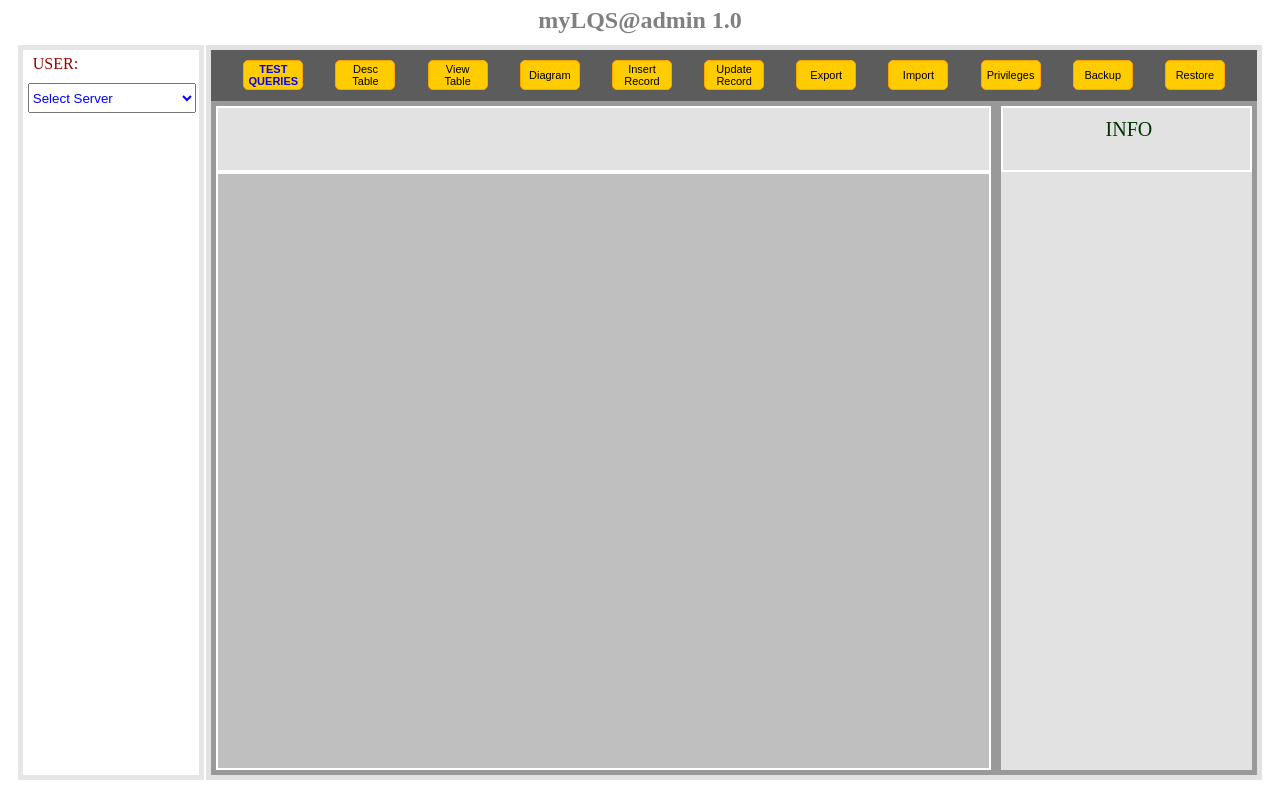
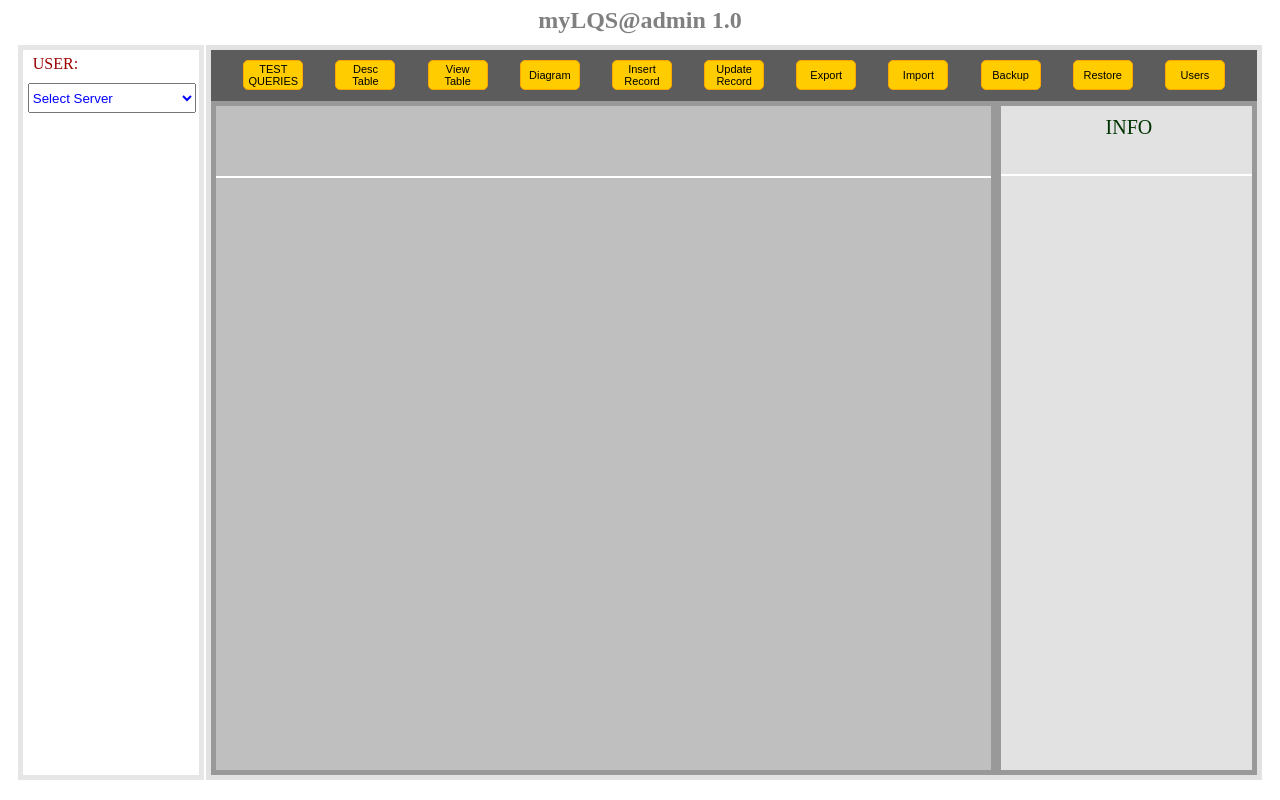
Before and after one commit to iggProjects/mySQLshell, a PHP site: page /index_myLQSadmin.php in a window 1280 px wide. Run offline with PHP 8.4, Linux system fonts and the light colour scheme.

Commit message:
commit "update css"

```diff
--- a/BITAKORA/BITAKORA-20220805.txt
+++ b/BITAKORA/BITAKORA-20220805.txt
@@ -7,7 +7,7 @@ IÑAKI - DARREN ( pendiente para version 1.0 )
 
 ********************************************************************
 
-IÑAKI - PENDIENTE AL 07-08-2022
+IÑAKI - PENDIENTE AL 09-08-2022
 
 - README
 
@@ -20,6 +20,8 @@ IÑAKI - PENDIENTE AL 07-08-2022
 
 - show databases in tag 'display_right_aside' when host is selected
   (left aside only show DB's with tables)
+
+- CSS case overflow in #display-result
 
 - Permitir abrir make query apenas se selecciones el host
   - esto permitiría al root, o al administrador actuar sobre el servidor, sea para crear nuevas DB
--- a/assets/css/myLQSadmin.css
+++ b/assets/css/myLQSadmin.css
@@ -9,15 +9,21 @@
   padding: 0;
   outline: 0;
   box-sizing: border-box;
+}
 
-    /*  https://ed.team/blog/personaliza-el-scroll-de-tu-web-solo-con-css */
-    /* Works on Firefox
+/*
+
+SCROLL BAR STYLES
+
+https://ed.team/blog/personaliza-el-scroll-de-tu-web-solo-con-css
+
+  Works on Firefox
   scrollbar-width: thin;
   scrollbar-color: blue rgb(145, 145, 145);
-    */
-  }
 
-  /* Works on Chrome, Edge, and Safari
+
+Works on Chrome, Edge, and Safari
+
   *::-webkit-scrollbar {
     width: 12px;
   }
@@ -32,11 +38,6 @@
     border: 2px solid rgb(145, 145, 145);
   }
 
-  */
-
-
-
-    /*
 
 https://codepen.io/Jopzik/pen/xaWzMB/
 
@@ -72,8 +73,6 @@
   }
   */
 
-
-
 .my-scroll-bar::-webkit-scrollbar {
   width: 5px;
   height:5px;
@@ -82,7 +81,6 @@
   background: rgb(62, 159, 251);
   /* border-radius: 10px; */
 }
-
 
 .div-DB-view { width:98%; height:100vh; overflow-y: scroll; margin:auto; margin-top:0px; padding:5px; /*border:5px solid #e2e2e2;*/ }
 
@@ -119,15 +117,15 @@
 
 /* .div-DB-view .div-der .der-console { width:98%; min-height: 85%; margin-top:0px;  } */
 
-  .div-DB-view .DB-info .div-der .der-console #display_result { width:75%; height:100%; overflow:scroll; margin-top:0px; padding-top:0px; text-align:center; border:5px solid #999999; background-color: #e6f2ff; }
+.div-DB-view .DB-info .div-der .der-console #display_result { width:75%; height:100%; overflow:scroll; margin-top:0px; padding-top:0px; text-align:center; border:5px solid #999999; background-color: #bfbfbf; }
 
-  .div-DB-view .DB-info .div-der .der-console #display_result .display-result-nav { width: 100%; height:10%; margin:auto; border:2px solid white; background-color: #e2e2e2; }
+.div-DB-view .DB-info .div-der .der-console #display_result .display-result-nav { width: 100%; height:10%; margin:auto; border-bottom:1px solid white; background-color: #bfbfbf; }
 
 .div-DB-view .DB-info .div-der .der-console #display_result #display-sql-query { font-size: 10px; color: #990000}
 
 .div-DB-view .DB-info .div-der .der-console #display_result .display-result-nav #display-result-nav-title { margin:0px; margin-top:5px; color:#003300; font-size: 15px;}
 
-  .div-DB-view .DB-info .div-der .der-console #display_result #display_sql_result { width:100%; height: 90%; margin:auto; padding-top:10px; text-align: center; border:2px solid white; background-color: #bfbfbf;}
+.div-DB-view .DB-info .div-der .der-console #display_result #display_sql_result { width:100%; height: 89%; margin:auto; padding-top:10px; text-align: center; border-top:1px solid white; background-color: #bfbfbf;}
 
 .div-DB-view .DB-info .div-der .der-console #display_result #display_sql_result table {  margin-right: auto; margin-left:auto; margin-top:10px; border:1px solid gray;}
 
@@ -155,11 +153,11 @@
 
 .div-DB-view .DB-info .div-der .der-console #right_aside { width:25%; height:100%; overflow:scroll; margin-top:0px; padding-top:0px; font-size:11px; color:blue; border:5px solid #999999; background-color: #e2e2e2;}
 
-  .div-DB-view .DB-info .div-der .der-console #right_aside .display_right_aside-comment { height:10%; border: 2px solid white ; }
+.div-DB-view .DB-info .div-der .der-console #right_aside .display_right_aside-comment { height:9%; border-bottom: 1px solid white; }
 
 .div-DB-view .DB-info .div-der .der-console #right_aside .display_right_aside-comment #p-comment { margin-top:10px;  color:#003300; font-size: 20px; text-align:center; }
 
-  .div-DB-view .DB-info .div-der .der-console #right_aside #display_right_aside { width:100%; margin-top:10px; font-size:10px; }
+.div-DB-view .DB-info .div-der .der-console #right_aside #display_right_aside { width:100%; margin-top:0px; font-size:10px; border-top: 1px solid white;}
 
 .div-DB-view .DB-info .div-der .der-console #right_aside #display_right_aside table {  font-size:12px; margin-right: auto; margin-left:auto; margin-top:0px; border:1px solid gray;}
 
@@ -168,6 +166,7 @@
 .nav-btn:hover{
   background-color: #80bfff;
   border:1px solid #80bfff;
+  width: 70px;
   height: 50px;
   font-size: 14px;
   color:white;
--- a/index_myLQSadmin.php
+++ b/index_myLQSadmin.php
@@ -69,18 +69,17 @@ echo "
             echo "<div class='div-der disp-row-center'>";
 
                     echo "<div class='nav-btns disp-col-center'>";
-                        echo "<button id='btn-sql' class='nav-btn showBtn' style='color:blue;'><b>TEST<br>QUERIES</b></button>";
+                        echo "<button id='btn-sql' class='nav-btn showBtn'>TEST<br>QUERIES</button>";
                         echo "<button id='btn-desc' class='nav-btn showBtn'>Desc<br>Table</button>";
                         echo "<button id='btn-view' class='nav-btn showBtn'>View<br>Table</button>";
                         echo "<button id='btn-diagram' class='nav-btn showBtn'>Diagram</button>";
-                        // echo "<button id='btn-diagram' class='nav-btn showBtn' onclick='table_diagram()'>Diagram</button>";
                         echo "<button id='btn-insert' class='nav-btn showBtn'>Insert<br>Record</button>";
                         echo "<button id='btn-update' class='nav-btn showBtn'>Update<br>Record</button>";
                         echo "<button id='btn-export' class='nav-btn showBtn'>Export</button>";
                         echo "<button id='btn-import' class='nav-btn showBtn'>Import</button>";
-                        echo "<button id='btn-privil' class='nav-btn showBtn'>Privileges</button>";
                         echo "<button id='btn-bakcup' class='nav-btn showBtn'>Backup</button>";
                         echo "<button id='btn-restore' class='nav-btn showBtn'>Restore</button>";
+                        echo "<button id='btn-users' class='nav-btn showBtn'>Users</button>";
                     echo "</div>";
 
                     echo "<div class='der-console disp-row-center' >";
```
Also changed, not shown: 3 other files. Lines whose indentation alone changed are shown as unchanged.
